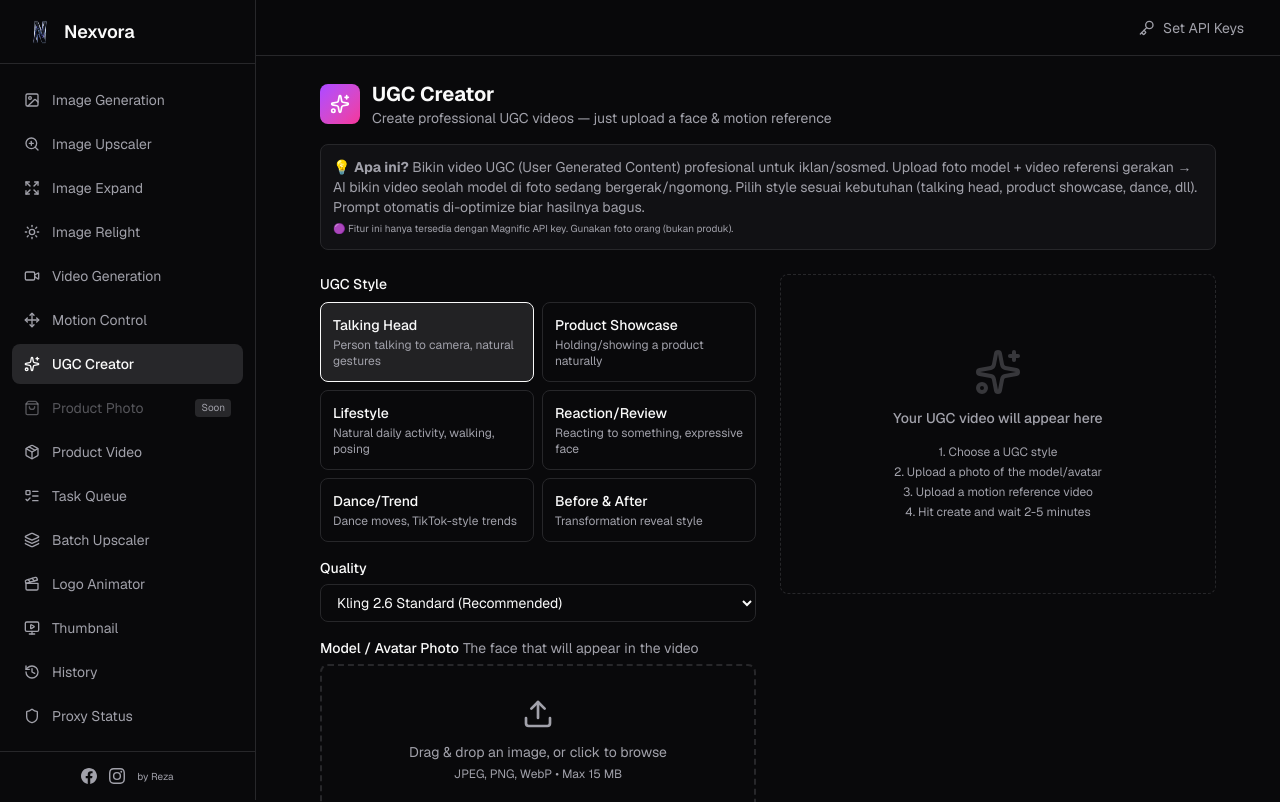
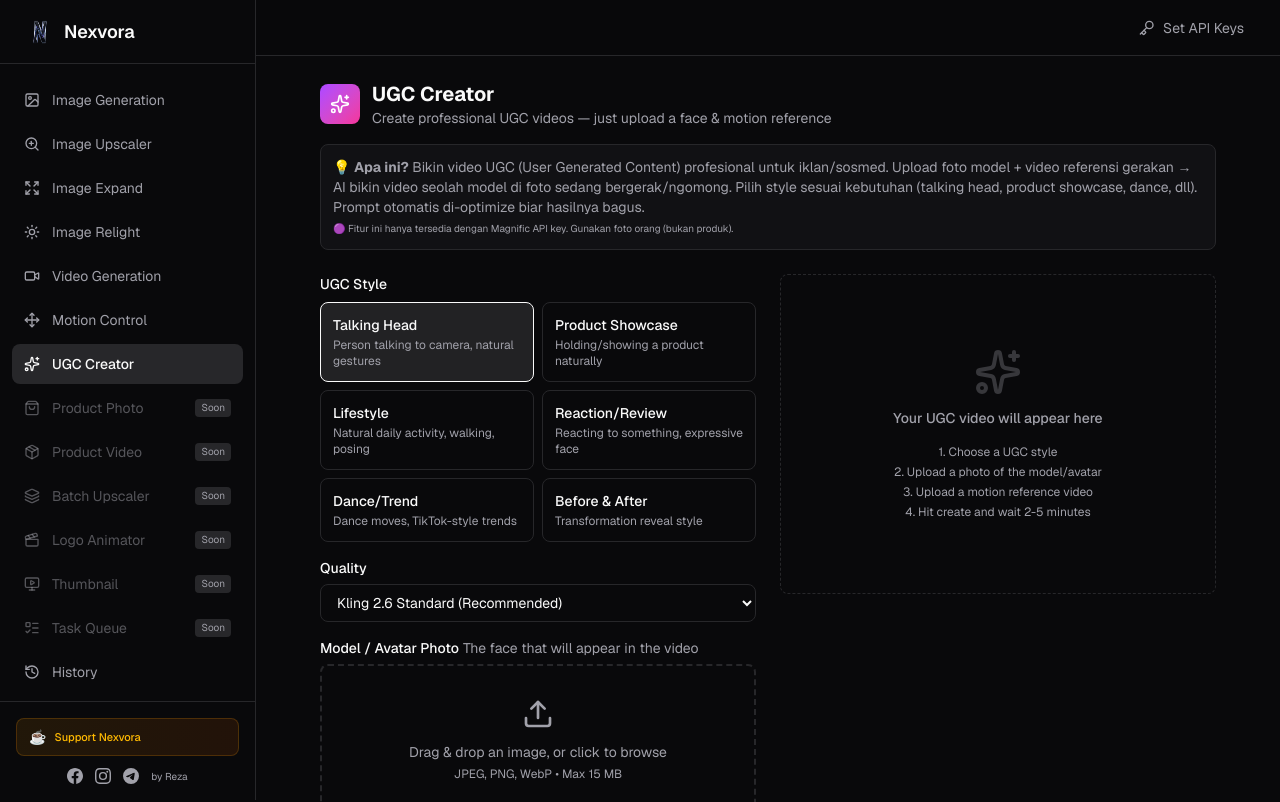
Before and after one commit to wrunzfire404/nexvora-tools, a Next.js app: page /ugc in a window 1280 px wide. Shown: the top 802 px of the page. Built offline with nearby package versions, Linux system fonts and the light colour scheme.

Commit message:
Coming Soon pages with Telegram link, donation button, social links (FB+IG+TG)

```diff
--- /dev/null
+++ b/app/(dashboard)/coming-soon/page.tsx
@@ -0,0 +1,29 @@
+"use client";
+
+import { Clock } from "lucide-react";
+
+export default function ComingSoonPage() {
+  return (
+    <div className="max-w-lg mx-auto flex flex-col items-center justify-center min-h-[60vh] text-center px-4">
+      <Clock className="w-12 h-12 text-muted-foreground mb-4" />
+      <h1 className="text-xl font-bold mb-2">Coming Soon</h1>
+      <p className="text-sm text-muted-foreground mb-6">
+        Fitur ini sedang dalam pengembangan. Dapatkan update terbaru dan info rilis di komunitas Telegram kami.
+      </p>
+      <a
+        href="https://t.me/NexvoraTools"
+        target="_blank"
+        rel="noopener noreferrer"
+        className="inline-flex items-center gap-2 px-5 py-2.5 rounded-lg bg-[#0088cc] text-white text-sm font-medium hover:bg-[#0077b5] transition-colors"
+      >
+        <svg className="w-4 h-4" fill="currentColor" viewBox="0 0 24 24">
+          <path d="M11.944 0A12 12 0 0 0 0 12a12 12 0 0 0 12 12 12 12 0 0 0 12-12A12 12 0 0 0 12 0a12 12 0 0 0-.056 0zm4.962 7.224c.1-.002.321.023.465.14a.506.506 0 0 1 .171.325c.016.093.036.306.02.472-.18 1.898-.962 6.502-1.36 8.627-.168.9-.499 1.201-.82 1.23-.696.065-1.225-.46-1.9-.902-1.056-.693-1.653-1.124-2.678-1.8-1.185-.78-.417-1.21.258-1.91.177-.184 3.247-2.977 3.307-3.23.007-.032.014-.15-.056-.212s-.174-.041-.249-.024c-.106.024-1.793 1.14-5.061 3.345-.48.33-.913.49-1.302.48-.428-.008-1.252-.241-1.865-.44-.752-.245-1.349-.374-1.297-.789.027-.216.325-.437.893-.663 3.498-1.524 5.83-2.529 6.998-3.014 3.332-1.386 4.025-1.627 4.476-1.635z"/>
+        </svg>
+        Join Telegram Community
+      </a>
+      <p className="text-xs text-muted-foreground mt-4">
+        @NexvoraTools — Info update, tips, dan diskusi
+      </p>
+    </div>
+  );
+}
--- a/app/api/leonardo/route.ts
+++ b/app/api/leonardo/route.ts
@@ -87,6 +87,17 @@
 
     const data = await response.json();
 
+    // Log when COMPLETE to see video URL structure
+    if (data?.generations_by_pk?.status === "COMPLETE") {
+      const gen = data.generations_by_pk;
+      console.log("[Leonardo POLL COMPLETE]", JSON.stringify({
+        status: gen.status,
+        motion: gen.motion,
+        generated_images: gen.generated_images?.map((img: Record<string, unknown>) => ({ url: img.url, motionMP4URL: img.motionMP4URL })),
+        motion_mp4_url: gen.motion_mp4_url,
+      }));
+    }
+
     if (!response.ok) {
       return NextResponse.json(
         { error: data?.error || `Leonardo API error: ${response.status}` },
--- a/components/layout/mobile-nav.tsx
+++ b/components/layout/mobile-nav.tsx
@@ -83,9 +83,11 @@
 
                 if (isComingSoon) {
                   return (
-                    <div
+                    <Link
                       key={item.href}
-                      className="flex items-center gap-3 px-4 py-3 rounded-lg text-sm text-muted-foreground/50 cursor-not-allowed min-h-[44px]"
+                      href="/coming-soon"
+                      onClick={() => setIsOpen(false)}
+                      className="flex items-center gap-3 px-4 py-3 rounded-lg text-sm text-muted-foreground/50 hover:text-muted-foreground min-h-[44px]"
                     >
                       {Icon && <Icon className="w-5 h-5 shrink-0" />}
                       <div>
@@ -94,7 +96,7 @@
                           <span className="text-[10px] px-1.5 py-0.5 rounded bg-muted text-muted-foreground">Soon</span>
                         </div>
                       </div>
-                    </div>
+                    </Link>
                   );
                 }
 
--- a/components/layout/sidebar.tsx
+++ b/components/layout/sidebar.tsx
@@ -72,14 +72,15 @@
 
             if (isComingSoon) {
               return (
-                <div
+                <Link
                   key={item.href}
-                  className="flex items-center gap-3 px-3 py-2.5 rounded-lg text-sm text-muted-foreground/50 cursor-not-allowed"
+                  href="/coming-soon"
+                  className="flex items-center gap-3 px-3 py-2.5 rounded-lg text-sm text-muted-foreground/50 hover:text-muted-foreground hover:bg-accent/30 transition-colors"
                 >
                   {Icon && <Icon className="w-4 h-4 shrink-0" />}
                   <span>{item.title}</span>
                   <span className="ml-auto text-[10px] px-1.5 py-0.5 rounded bg-muted text-muted-foreground">Soon</span>
-                </div>
+                </Link>
               );
             }
 
@@ -103,7 +104,19 @@
       </nav>
 
       {/* Footer */}
-      <div className="p-4 border-t border-border">
+      <div className="p-4 border-t border-border space-y-3">
+        {/* Donate */}
+        <a
+          href="https://saweria.co/nexvora"
+          target="_blank"
+          rel="noopener noreferrer"
+          className="flex items-center gap-2 px-3 py-2 rounded-lg bg-gradient-to-r from-amber-500/10 to-orange-500/10 border border-amber-500/20 hover:border-amber-500/40 transition-colors"
+        >
+          <span className="text-sm">☕</span>
+          <span className="text-[11px] text-amber-400 font-medium">Support Nexvora</span>
+        </a>
+
+        {/* Social */}
         <div className="flex items-center justify-center gap-3">
           <a href="https://web.facebook.com/rezakimel" target="_blank" rel="noopener noreferrer" className="text-muted-foreground hover:text-foreground transition-colors" title="Facebook">
             <svg className="w-4 h-4" fill="currentColor" viewBox="0 0 24 24"><path d="M24 12.073c0-6.627-5.373-12-12-12s-12 5.373-12 12c0 5.99 4.388 10.954 10.125 11.854v-8.385H7.078v-3.47h3.047V9.43c0-3.007 1.792-4.669 4.533-4.669 1.312 0 2.686.235 2.686.235v2.953H15.83c-1.491 0-1.956.925-1.956 1.874v2.25h3.328l-.532 3.47h-2.796v8.385C19.612 23.027 24 18.062 24 12.073z"/></svg>
@@ -111,6 +124,9 @@
           <a href="https://instagram.com/rzrenal" target="_blank" rel="noopener noreferrer" className="text-muted-foreground hover:text-foreground transition-colors" title="Instagram @rzrenal">
             <svg className="w-4 h-4" fill="currentColor" viewBox="0 0 24 24"><path d="M12 2.163c3.204 0 3.584.012 4.85.07 3.252.148 4.771 1.691 4.919 4.919.058 1.265.069 1.645.069 4.849 0 3.205-.012 3.584-.069 4.849-.149 3.225-1.664 4.771-4.919 4.919-1.266.058-1.644.07-4.85.07-3.204 0-3.584-.012-4.849-.07-3.26-.149-4.771-1.699-4.919-4.92-.058-1.265-.07-1.644-.07-4.849 0-3.204.013-3.583.07-4.849.149-3.227 1.664-4.771 4.919-4.919 1.266-.057 1.645-.069 4.849-.069zM12 0C8.741 0 8.333.014 7.053.072 2.695.272.273 2.69.073 7.052.014 8.333 0 8.741 0 12c0 3.259.014 3.668.072 4.948.2 4.358 2.618 6.78 6.98 6.98C8.333 23.986 8.741 24 12 24c3.259 0 3.668-.014 4.948-.072 4.354-.2 6.782-2.618 6.979-6.98.059-1.28.073-1.689.073-4.948 0-3.259-.014-3.667-.072-4.947-.196-4.354-2.617-6.78-6.979-6.98C15.668.014 15.259 0 12 0zm0 5.838a6.162 6.162 0 100 12.324 6.162 6.162 0 000-12.324zM12 16a4 4 0 110-8 4 4 0 010 8zm6.406-11.845a1.44 1.44 0 100 2.881 1.44 1.44 0 000-2.881z"/></svg>
           </a>
+          <a href="https://t.me/NexvoraTools" target="_blank" rel="noopener noreferrer" className="text-muted-foreground hover:text-foreground transition-colors" title="Telegram">
+            <svg className="w-4 h-4" fill="currentColor" viewBox="0 0 24 24"><path d="M11.944 0A12 12 0 0 0 0 12a12 12 0 0 0 12 12 12 12 0 0 0 12-12A12 12 0 0 0 12 0a12 12 0 0 0-.056 0zm4.962 7.224c.1-.002.321.023.465.14a.506.506 0 0 1 .171.325c.016.093.036.306.02.472-.18 1.898-.962 6.502-1.36 8.627-.168.9-.499 1.201-.82 1.23-.696.065-1.225-.46-1.9-.902-1.056-.693-1.653-1.124-2.678-1.8-1.185-.78-.417-1.21.258-1.91.177-.184 3.247-2.977 3.307-3.23.007-.032.014-.15-.056-.212s-.174-.041-.249-.024c-.106.024-1.793 1.14-5.061 3.345-.48.33-.913.49-1.302.48-.428-.008-1.252-.241-1.865-.44-.752-.245-1.349-.374-1.297-.789.027-.216.325-.437.893-.663 3.498-1.524 5.83-2.529 6.998-3.014 3.332-1.386 4.025-1.627 4.476-1.635z"/></svg>
+          </a>
           <span className="text-[10px] text-muted-foreground">by Reza</span>
         </div>
       </div>
--- a/lib/constants.ts
+++ b/lib/constants.ts
@@ -116,40 +116,45 @@
   },
   {
     title: "Product Photo",
-    href: "/product",
+    href: "/coming-soon",
     icon: "ShoppingBag",
     description: "Coming Soon",
     comingSoon: true,
   },
   {
     title: "Product Video",
-    href: "/product-video",
+    href: "/coming-soon",
     icon: "Package",
-    description: "Video iklan produk profesional",
+    description: "Coming Soon",
+    comingSoon: true,
+  },
+  {
+    title: "Batch Upscaler",
+    href: "/coming-soon",
+    icon: "Layers",
+    description: "Coming Soon",
+    comingSoon: true,
+  },
+  {
+    title: "Logo Animator",
+    href: "/coming-soon",
+    icon: "Clapperboard",
+    description: "Coming Soon",
+    comingSoon: true,
+  },
+  {
+    title: "Thumbnail",
+    href: "/coming-soon",
+    icon: "MonitorPlay",
+    description: "Coming Soon",
+    comingSoon: true,
   },
   {
     title: "Task Queue",
-    href: "/tasks",
+    href: "/coming-soon",
     icon: "ListTodo",
-    description: "Track active tasks",
-  },
-  {
-    title: "Batch Upscaler",
-    href: "/batch-upscale",
-    icon: "Layers",
-    description: "Upscale banyak gambar sekaligus",
-  },
-  {
-    title: "Logo Animator",
-    href: "/logo-animate",
-    icon: "Clapperboard",
-    description: "Animate logo jadi video intro",
-  },
-  {
-    title: "Thumbnail",
-    href: "/thumbnail",
-    icon: "MonitorPlay",
-    description: "Generate thumbnail YouTube",
+    description: "Coming Soon",
+    comingSoon: true,
   },
   {
     title: "History",
```
